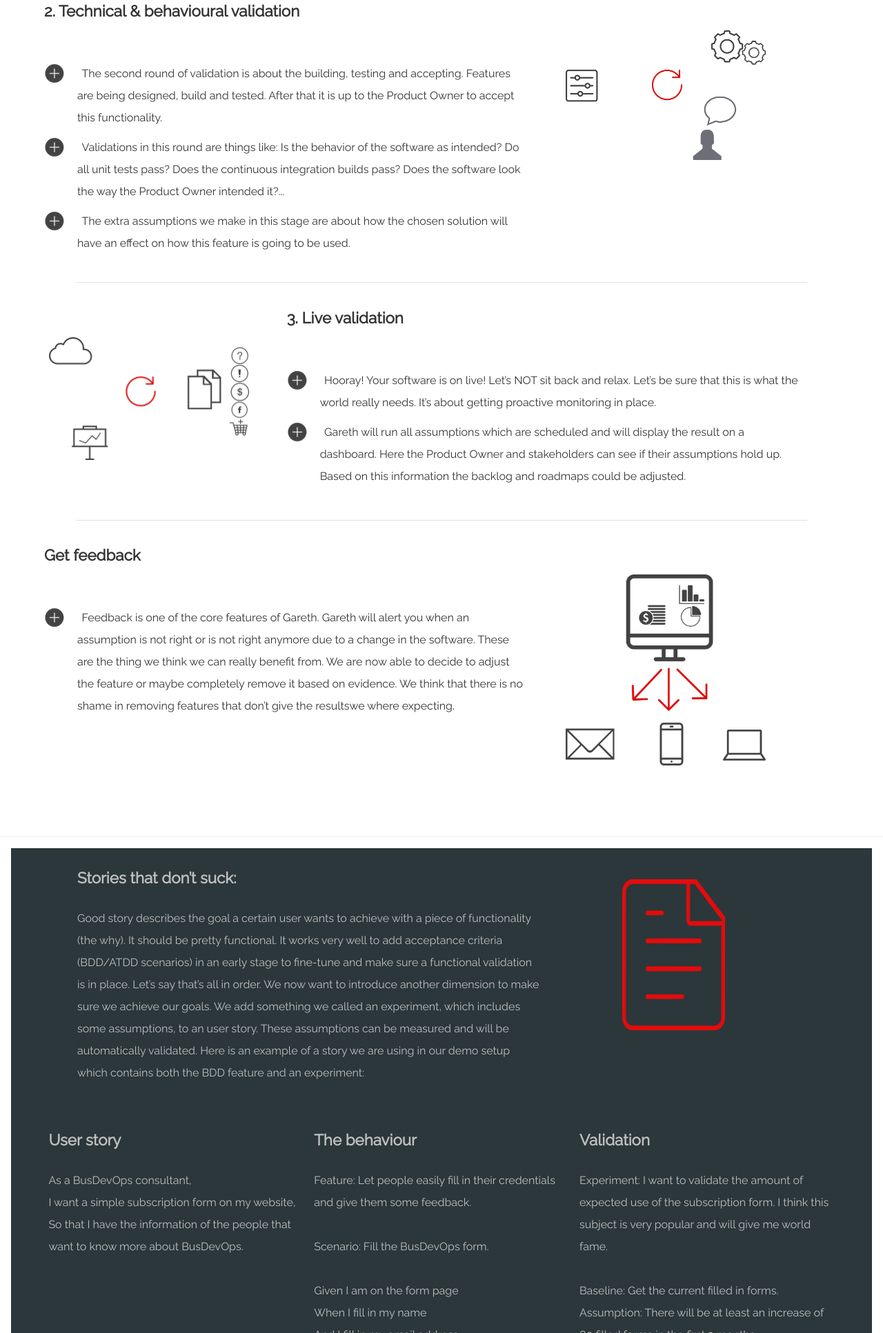
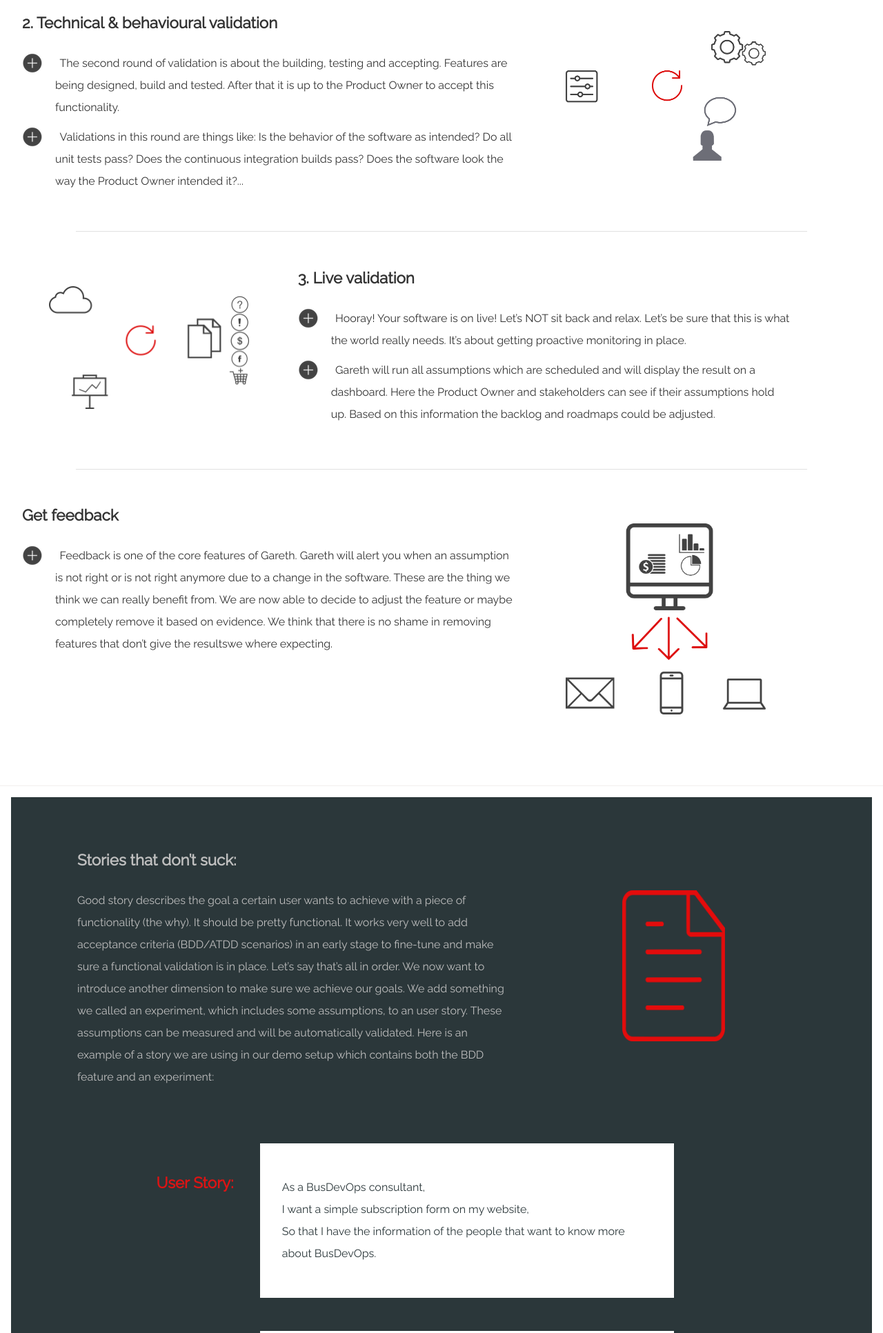
Before and after one commit to craftsmenlabs/gareth-poc, a website: page demo-site/public/index.html in a window 1280 px wide. Shown: the part 1830-3763 px from the top of the page at 69% size. Drawn offline with Linux system fonts and the light colour scheme.

Commit message:
Just a lot off styling

```diff
--- a/demo-site/public/css/main.css
+++ b/demo-site/public/css/main.css
@@ -13,7 +13,8 @@
 ul{
   padding:0;
 }
-li{
+
+li.plus{
   padding:0 0 0.5em 3em;
   margin-bottom:0.2em;
   text-indent:0.4em;
@@ -24,9 +25,19 @@
   line-height: 2em;
 }
 
-ul {
-  list-style-image: url("../images/check.png");
-  padding-top: 2em;
+li.horizontal{
+    display: inline;
+    list-style-type: none;
+    padding-right: 20px;
+    background-repeat:no-repeat;
+}
+
+li.horizontal[data-type="github"]{
+ background-image:url("../images/link-icons/github-icon.png");
+ }
+
+ li.horizontal[data-type="twitter"]{
+  background-image:url("../images/link-icons/twitter-icon.png");
   }
 
 h1, h2, h3 {
@@ -37,6 +48,12 @@
 h4 {
     text-align: left;
     font-size: 1.4rem;
+}
+
+h5 {
+    text-align: right;
+    font-size: 1.4rem;
+    color: #dc1414;
 }
 
 h1.title {
@@ -173,6 +190,29 @@
     box-sizing: border-box;
 }
 
+div.lean-part-small {
+    width: 25%;
+    padding-right: 2em;
+    display: block;
+    float: left;
+    min-height: 3rem;
+    margin: 0.4em;
+    box-sizing: border-box;
+}
+
+div.lean-part-white {
+    width: 50%;
+    background-color: #FFF;
+    color: #2B373A;
+    padding: 2em;
+    display: block;
+    float: left;
+    margin-left: auto;
+    margin-right: auto;
+    margin-bottom: 2em;
+    box-sizing: border-box;
+}
+
 div.txt-part-wide {
     width: 60%;
     display: block;
@@ -180,6 +220,7 @@
     min-height: 3rem;
     margin-left: auto;
     margin-right: auto;
+    padding: 1em;
     box-sizing: border-box;
 }
 div.txt-part-wide-left {
@@ -189,7 +230,18 @@
     min-height: 3rem;
     margin-left: auto;
     margin-right: auto;
-    padding-left: 3em;
+    padding: 1em;
+    box-sizing: border-box;
+}
+
+div.txt-part-wide-intro {
+    width: 60%;
+    display: block;
+    float: left;
+    min-height: 3rem;
+    margin-left: auto;
+    margin-right: auto;
+    padding: 3em;
     box-sizing: border-box;
 }
 
@@ -197,6 +249,15 @@
     display: block;
     height: 40%;
     width: 40%;
+    margin-left: auto;
+    margin-right: auto;
+}
+
+div.lean-part img.centered-image {
+    display: block;
+    height: 40%;
+    width: 40%;
+    padding-top: 8em;
     margin-left: auto;
     margin-right: auto;
 }
--- a/demo-site/public/index.html
+++ b/demo-site/public/index.html
@@ -81,15 +81,15 @@
 
                 <p>
                 <ul>
-                    <li>The first round of validation is between the Product Owner, his or her stakeholders and is
+                    <li  class="plus">The first round of validation is between the Product Owner, his or her stakeholders and is
                         administered in the backlog,
                         story maps and product canvasses.
                     </li>
-                    <li>Validations in this round are: Is the vision of the product still right? Are the right persona’s
+                    <li class="plus">Validations in this round are: Is the vision of the product still right? Are the right persona’s
                         defined?
                         Is the impact of the software defined? Are the right activities defined? Are the goals clear?...
                     </li>
-                    <li>The assumptions we make in this stage are things like: the performance of feature z will be 25%
+                    <li class="plus">The assumptions we make in this stage are things like: the performance of feature z will be 25%
                         better, feature y will decrease the usage of certain functionality by at least 50% over the next
                         3 months,
                         Feature x will be in our top 5 of highest value business transactions, after implementing
@@ -111,19 +111,15 @@
 
                 <p>
                 <ul>
-                    <li>The second round of validation is about the building, testing and accepting.
+                    <li class="plus">The second round of validation is about the building, testing and accepting.
                         Features are being designed, build and tested. After that it is up to the Product Owner to
                         accept
                         this functionality.
                     </li>
-                    <li>Validations in this round are things like: Is the behavior of the software as intended? Do all
+                    <li class="plus">Validations in this round are things like: Is the behavior of the software as intended? Do all
                         unit tests pass?
                         Does the continuous integration builds pass? Does the software look the way the Product Owner
                         intended it?...
-                    </li>
-                    <li>The extra assumptions we make in this stage are about how the chosen solution will have an
-                        effect on how
-                        this feature is going to be used.
                     </li>
                 </ul>
                 </p>
@@ -145,11 +141,11 @@
 
                 <p>
                 <ul>
-                    <li>Hooray! Your software is on live!
+                    <li class="plus">Hooray! Your software is on live!
                         Let’s NOT sit back and relax. Let’s be sure that this is what the world really needs. It’s about
                         getting proactive monitoring in place.
                     </li>
-                    <li>Gareth will run all assumptions which are scheduled and will display the result on a dashboard.
+                    <li class="plus">Gareth will run all assumptions which are scheduled and will display the result on a dashboard.
                         Here the Product Owner and
                         stakeholders can see if their assumptions hold up. Based on this information the backlog and
                         roadmaps could be adjusted.
@@ -166,7 +162,7 @@
 
                 <p>
                 <ul>
-                    <li>Feedback is one of the core features of Gareth. Gareth will alert you when an assumption is not
+                    <li class="plus">Feedback is one of the core features of Gareth. Gareth will alert you when an assumption is not
                         right or is not right anymore due to a change in the software.
                         These are the thing we think we can really benefit from. We are now able to decide to adjust the
                         feature or maybe completely remove it based on evidence.
@@ -188,9 +184,10 @@
 
 <section class="explained">
     <div class="container lean-explained-grey">
+
         <div class="row">
 
-            <div class="txt-part-wide-left">
+            <div class="txt-part-wide-intro">
                 <h4>Stories that don’t suck:</h4>
 
                 <p>
@@ -208,26 +205,35 @@
                 </p>
             </div>
             <div class="lean-part">
-                <br>
-                <br>
-                <img src="images/Icons/file.png" class="lean-image"/>
+                <img src="images/Icons/file.png" class="centered-image"/>
             </div>
 
         </div>
 
+        <div class="row">
+            <div class="lean-part-small">
 
-        <div class="row">
-            <div class="lean-part">
-                <h4>User story</h4>
+                <h5>User Story:</h5>
+
+            </div>
+
+            <div class="lean-part-white">
 
                   <p>As a BusDevOps consultant,<br>
                       I want a simple subscription form on my website,<br>
                       So that I have the information of the people that want to know more about BusDevOps.<br>
                   </p>
             </div>
+        </div>
 
-            <div class="lean-part">
-                <h4>The behaviour</h4>
+        <div class="row">
+            <div class="lean-part-small">
+
+                <h5>The behaviour:</h5>
+
+            </div>
+
+            <div class="lean-part-white">
 
               <p>
                   Feature: Let people easily fill in their credentials and give them some feedback.<br>
@@ -239,16 +245,19 @@
                   And I fill in my email address<br>
                   And I select the submit button<br>
                   Then the message "submission accepted" should be displayed<br>
+              </p>
 
-
-                </p>
+            </div>
         </div>
 
+        <div class="row">
+            <div class="lean-part-small">
 
-            <div class="lean-part">
+                <h5>Validations:</h5>
 
+            </div>
 
-                <h4>Validation</h4>
+            <div class="lean-part-white">
 
               <p>
                   Experiment: I want to validate the amount of expected use of the subscription form. I think this
@@ -265,6 +274,7 @@
                   months.<br>
 
               </p>
+
             </div>
         </div>
     </div>
@@ -300,13 +310,29 @@
 <script type="application/javascript"
         src="http://raw.githubusercontent.com/Hylke1982/marmottajax/master/bin/marmottajax.min.js"><!-- --></script>
 <script type="application/javascript" src="scripts/signup.js"><!-- --></script>
+
 <footer class="wrap">
     <div class="container lean-explained">
         <div class="row">
             <div class="txt-part-wide-left">
-                <p>
-                    Link to github iod
-                </p>
+              <ul>
+                <li class="horizontal" data-type="github">
+                </li>
+                <li class="horizontal">
+                  <a href="https://github.com/craftsmenlabs/gareth-poc">GitHub</a>
+                </li>
+                <li class="horizontal" data-type="twitter">
+                </li>
+                <li class="horizontal">
+                  <a href="https://twitter.com/hylke1982">hylke1982</a>
+                </li>
+                <li class="horizontal" data-type="twitter">
+                </li>
+                <li class="horizontal">
+                  <a href="https://twitter.com/NielsTalens">NielsTalens</a>
+                </li>
+              </ul>
+
             </div>
             <div class="lean-part">
                 <img src="images/gareth-logo-big.png" class="footer-image" alt="Gareth Logo"/>
```
Also changed, not shown: demo-site/public/images/gareth-logo-big.png, demo-site/public/images/gareth-logo.png, demo-site/public/images/icons/favicon.ico, demo-site/public/images/link-icons/github-icon.png (added), demo-site/public/images/link-icons/twitter-icon.png (added). Lines whose indentation alone changed are shown as unchanged.
